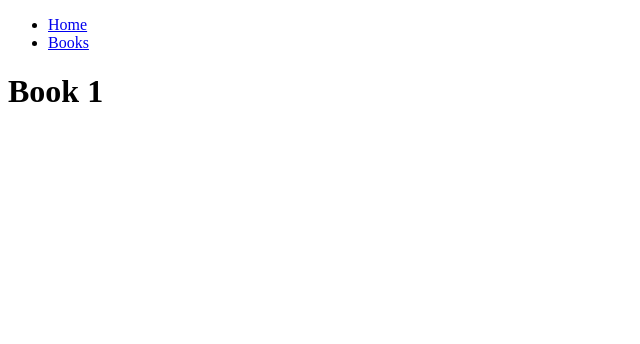
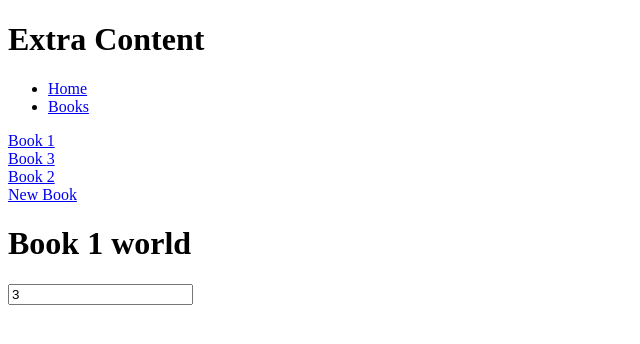
Before and after one commit to Ali-Nayebi/react-router-dom-practice, a React (Create React App) app in the folder react-router-dom/: page /books/1 in a window 1280 px wide. Shown: the top 344 px of the page, without its empty margins (0-640 px from the left). Built offline with nearby package versions, Linux system fonts and the light colour scheme.

Commit message:
nested Routes

```diff
--- a/react-router-dom/src/App.js
+++ b/react-router-dom/src/App.js
@@ -5,16 +5,17 @@ import { BookList } from "./pages/BookList";
 import { Book } from "./pages/Book";
 import { NewBook } from "./pages/NewBook";
 import { NotFound } from "./pages/NotFound";
-// Routes component wrap around our individual or group of route components which each define a path to a different page in our website.
-// every Route needs a path which is like a url that defines it's location and the component that is going trough that path is defined in the element.
-// the root path of the application is sinmple slash
-// we can also do navigation with react router and to do that we use Link component
-// Link component essentionaly gonna replace all the anchor tags in our application
-// Link component is technically an anchor tag but it's going to be used within react-router to automatically swap things in the application without refreshing the entire page
-// we can define a route that has a custome parameter inside of it which is going to be dinamic and able to be changed eg /books/:id this says that we have a url that goes /books and then there is something after it, in this case a id.
+import { BookLayout } from "./BookLayout";
+
 function App() {
   return (
     <>
+      <Routes location="/books">
+        <Route path="/books" element={<h1>Extra Content</h1>} />
+      </Routes>
+      {/* we can have multiple Routes in our applicaton we dont need to have just one. which is usefull when we want to show extra content based on a route that is different from our main content */}
+      {/* so any time that we are on /books route it will render the /books Route above and the one at the bottom of the page */}
+      {/* another thing that we can do when we have multiple Routes is to hard code our location now it doesnt matter what url i go to by hard coding our location its always going to render */}
       <nav>
         <ul>
           <li>
@@ -26,13 +27,17 @@ function App() {
         </ul>
       </nav>
       <Routes>
+        {/* home page does not render BookLayout because its not in the /books parent route so the outlet doesnt show here */}
         <Route path="/" element={<Home />} />
-        <Route path="/books" element={<BookList />} />
-        <Route path="/books/:id" element={<Book />} />
-        <Route path="/books/new" element={<NewBook />} />
-        {/* these last two routes technically match beacause new can be a id so how does react router know which one to use, well back before version 6 react-router used to go top to bottom and match the first one but in version 6 react router first matches all the hard coded routes and then if nothing marches goes trough the dinamic Routes */}
+        {/* we created a page called bookLayout and passed it to the parent books route so that the list of different book will always be shown */}
+        {/* but now the children routes are not showing in the page,for them to show up we need to define a component called outlet in our bookLayout */}
+        <Route path="/books" element={<BookLayout />}>
+          <Route index element={<BookList />} />
+          <Route path=":id" element={<Book />} />
+          <Route path="new" element={<NewBook />} />
+        </Route>
+        {/* we can nest Routes inside a parent Route and this nesting makes it really easy to combine Routes together eg here every Route that starts with /books can be nested inside /books Route and for rendering our original /books Route we create a Route with just a index parameter */}
         <Route path="*" element={<NotFound />} />
-        {/* the star symbol matches with everything so its usefull to create an error page with this path so if no other routes matched with the url it goes to the not found page with the star symbol route */}
       </Routes>
     </>
   );
--- /dev/null
+++ b/react-router-dom/src/BookLayout.js
@@ -0,0 +1,25 @@
+import { Link, Outlet, useSearchParams } from "react-router-dom";
+
+export function BookLayout() {
+  const [searchParams, setSearchParams] = useSearchParams({ n: 3 });
+  const number = searchParams.get("n");
+  return (
+    <>
+      <Link to="/books/1">Book 1</Link>
+      <br />
+      <Link to={`/books/${number}`}>Book {number}</Link>
+      <br />
+      <Link to="/books/2">Book 2</Link>
+      <br />
+      <Link to="/books/new">New Book</Link>
+      {/* outlet component renders whatever te current route is in this case the children routes defined in the app.js */}
+      <Outlet context={{ hello: "world" }} />
+      {/* we can pass a object trough context variable in our outlet and then access it in any of the children routes that are rendering trough this outlet here we pass a object with a key of hello and the string of world as its value */}
+      <input
+        type="number"
+        value={number}
+        onChange={(e) => setSearchParams({ n: e.target.value })}
+      />
+    </>
+  );
+}
--- a/react-router-dom/src/pages/Book.js
+++ b/react-router-dom/src/pages/Book.js
@@ -1,7 +1,14 @@
-import { useParams } from "react-router-dom";
+import { useOutletContext, useParams } from "react-router-dom";
 // to recap useParams hook is taking the custome dinamic parameter in our Route which is id and then we assign it to {id} and the placed it in h1
 // with the :id parameter we are saying that whatever comes after : replace it with id and then we take it from useParams and pass it in h1
 export function Book() {
+  const obj = useOutletContext();
+  // the useOutlecContext function returns to us the context object that we passed trough the outlet
+  // this is usefull because a lot of times when we have a shared layuot we are going to be using some shared logic or shared data in between all the children Routes
   const { id } = useParams();
-  return <h1>Book {id}</h1>;
+  return (
+    <h1>
+      Book {id} {obj.hello}
+    </h1>
+  );
 }
--- a/react-router-dom/src/pages/BookList.js
+++ b/react-router-dom/src/pages/BookList.js
@@ -1,16 +1,3 @@
-import { Link } from "react-router-dom";
-// because we defined a dinamic route /books/:id with these links we can go to /books/1 url and /books/2 url
-// how do we know which book we are on beside the url because right now we are passing on the id trough the url but in the Book page we are not using it
-// we can use the useParams hook. this hook is going to return an object that has all the custome parameters we defined in our Route, in our case the custome parameter is the id. so this is going to return to us a object that has the key of id and the value of id is going to be whatever is placed in that url
 export function BookList() {
-  return (
-    <>
-      <h1>Book List</h1>
-      <Link to="/books/1">Book 1</Link>
-      <br />
-      <Link to="/books/2">Book 2</Link>
-      <br />
-      <Link to="/books/new">New Book</Link>
-    </>
-  );
+  return <h1>Book List</h1>;
 }
```
